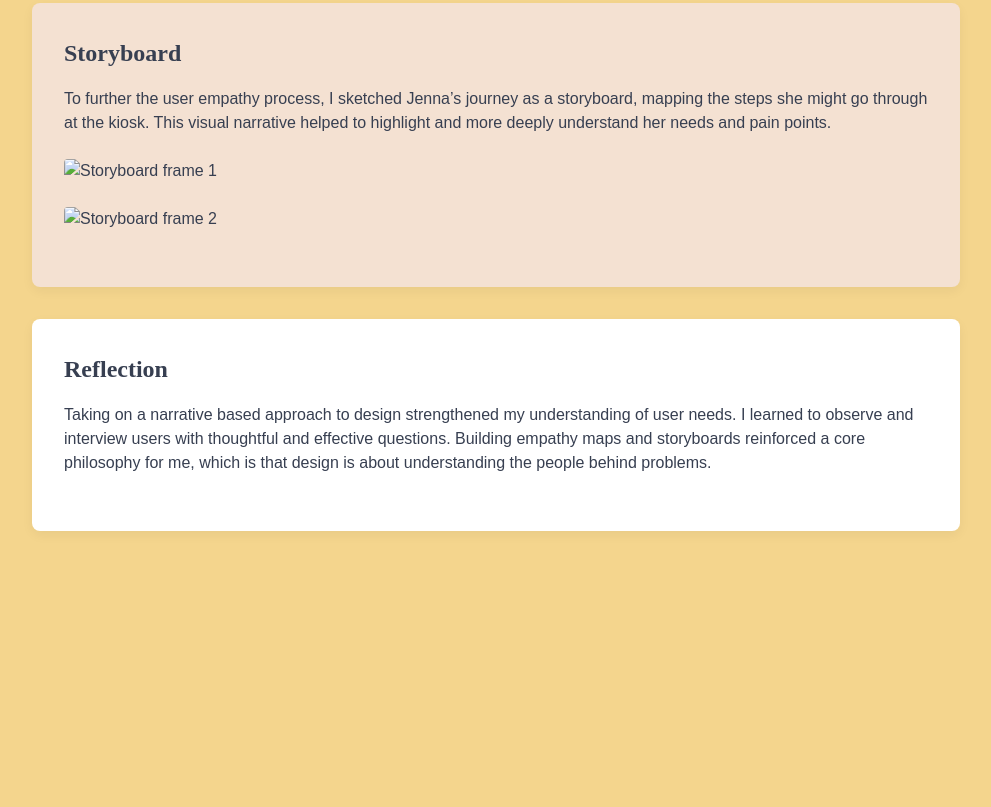
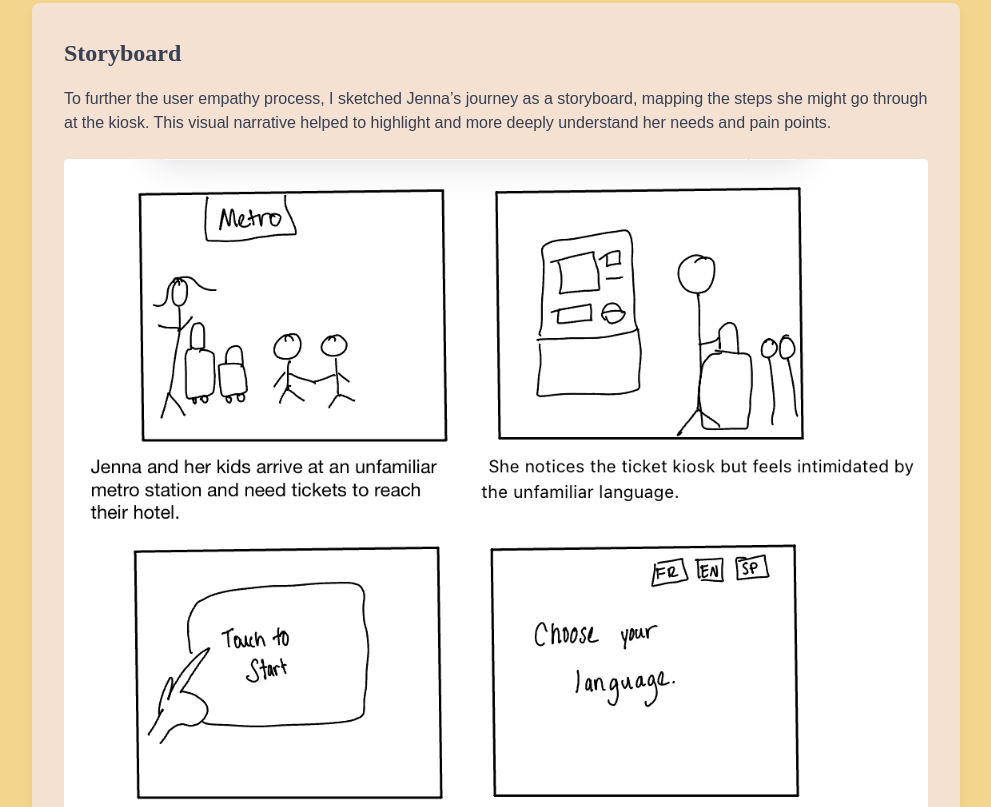
Before and after one commit to elokoyi1989/portfolio, a plain HTML site: page case-study-personas.html in a window 1280 px wide. Shown: the part 2938-3745 px from the top of the page, without its empty margins (144-1135 px from the left). Before the commit the page ends 3501 px from the top, so only its background shows below. Drawn offline with Linux system fonts and the light colour scheme; the site is published under a folder, as on GitHub Pages, so addresses that start at the root find nothing.

Commit message:
Update case-study-personas.html

```diff
--- a/case-study-personas.html
+++ b/case-study-personas.html
@@ -109,10 +109,10 @@
       </p>
       <div class="frames">
         <figure>
-          <img src="/images/story1.jpeg" alt="Storyboard frame 1">
+          <img src="images/story1.jpeg" alt="Storyboard frame 1">
         </figure>
         <figure>
-          <img src="/images/story2.jpeg" alt="Storyboard frame 2">
+          <img src="images/story2.jpeg" alt="Storyboard frame 2">
         </figure>
       </div>
     </section>
```
